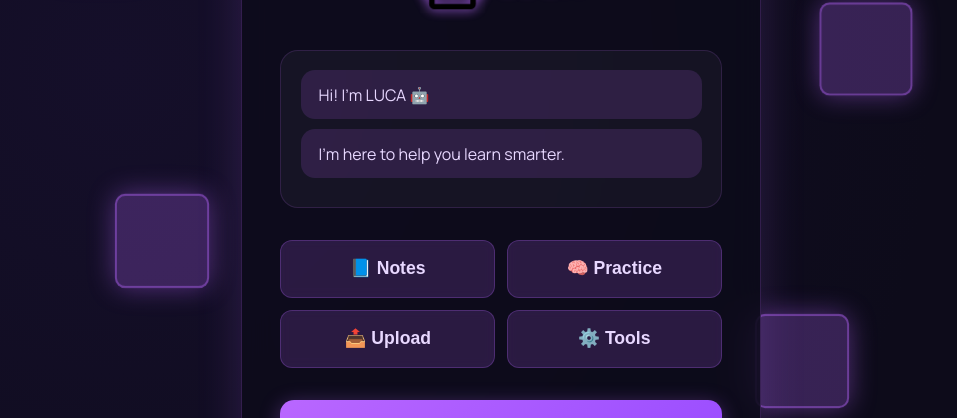
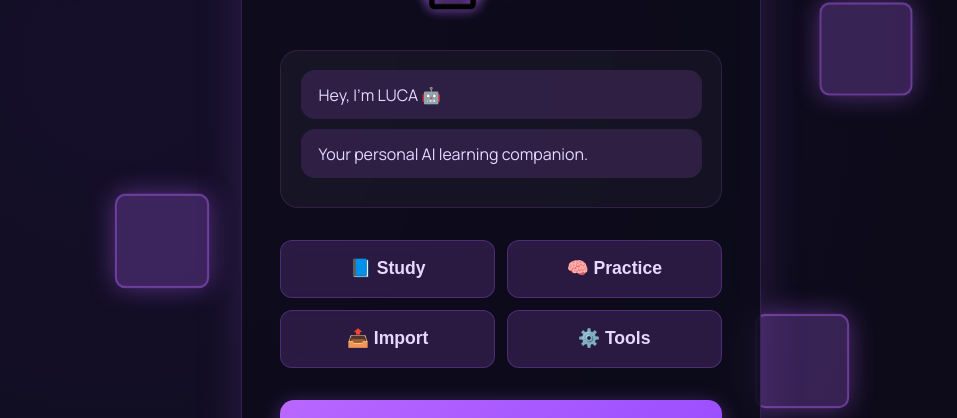
Before and after one commit to WafryAhamed/Luca, a React (Vite) app: page / in a window 1280 px wide. Shown: the part 175-593 px from the top of the page, without its empty margins (139-1096 px from the left). Built offline with nearby package versions, Linux system fonts and the light colour scheme.

Commit message:
onboarding 2050 UI

```diff
--- a/src/OnboardingPage.jsx
+++ b/src/OnboardingPage.jsx
@@ -12,18 +12,18 @@ export default function OnboardingPage() {
     navigate("/auth");
   };
 
-  // Auto-play animated onboarding messages
+  // Chat intro autoplay
   useEffect(() => {
     const timeouts = [
       setTimeout(() => setStep(1), 600),
-      setTimeout(() => setStep(2), 1600),
+      setTimeout(() => setStep(2), 1500),
     ];
     return () => timeouts.forEach((t) => clearTimeout(t));
   }, []);
 
   return (
     <>
-      {/* 3D Background */}
+      {/* 3D Animated Background */}
       <div className={styles.Background3D}>
         <div className={styles.Cube}></div>
         <div className={styles.Cube}></div>
@@ -34,7 +34,7 @@ export default function OnboardingPage() {
       <div className={styles.Container}>
         <div className={styles.Card}>
 
-          {/* App Header */}
+          {/* Logo */}
           <div className={styles.Logo}>
             <img src="/robot-Luca.svg" alt="LUCA" />
             <h1>LUCA</h1>
@@ -43,10 +43,12 @@ export default function OnboardingPage() {
           {/* Chat intro */}
           <div className={styles.ChatPreview}>
             {step >= 1 && (
-              <div className={styles.BotBubble}>Hi! I'm LUCA 🤖</div>
+              <div className={styles.BotBubble}>Hey, I’m LUCA 🤖</div>
             )}
             {step >= 2 && (
-              <div className={styles.BotBubble}>I'm here to help you learn smarter.</div>
+              <div className={styles.BotBubble}>
+                Your personal AI learning companion.
+              </div>
             )}
 
             {step < 2 && (
@@ -58,11 +60,11 @@ export default function OnboardingPage() {
             )}
           </div>
 
-          {/* Square links */}
+          {/* Modern Square Links */}
           <div className={styles.LinksGrid}>
-            <button className={styles.SquareLink}>📘 Notes</button>
+            <button className={styles.SquareLink}>📘 Study</button>
             <button className={styles.SquareLink}>🧠 Practice</button>
-            <button className={styles.SquareLink}>📤 Upload</button>
+            <button className={styles.SquareLink}>📤 Import</button>
             <button className={styles.SquareLink}>⚙️ Tools</button>
           </div>
 
```
